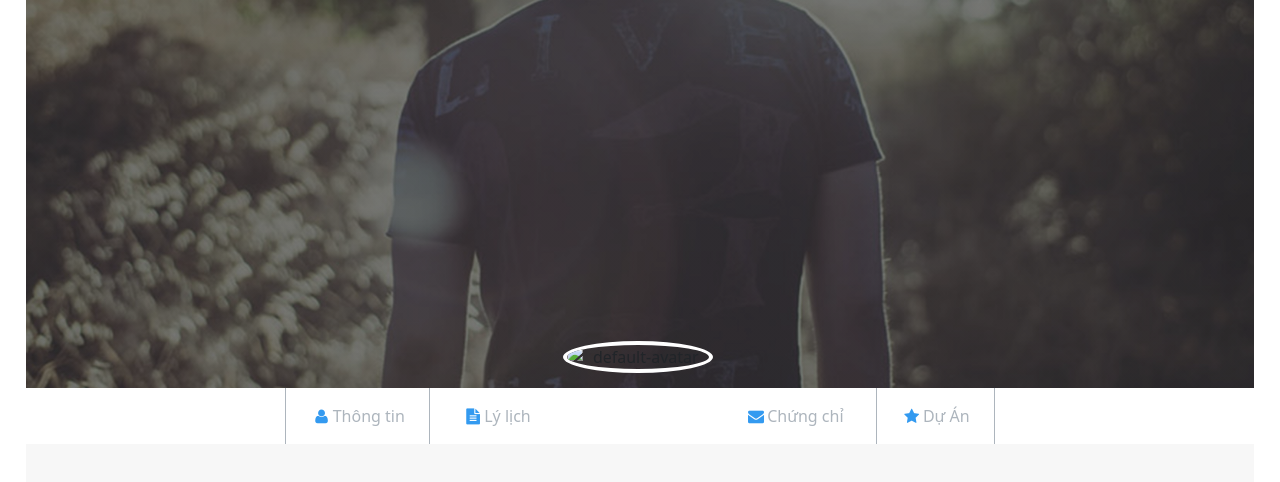
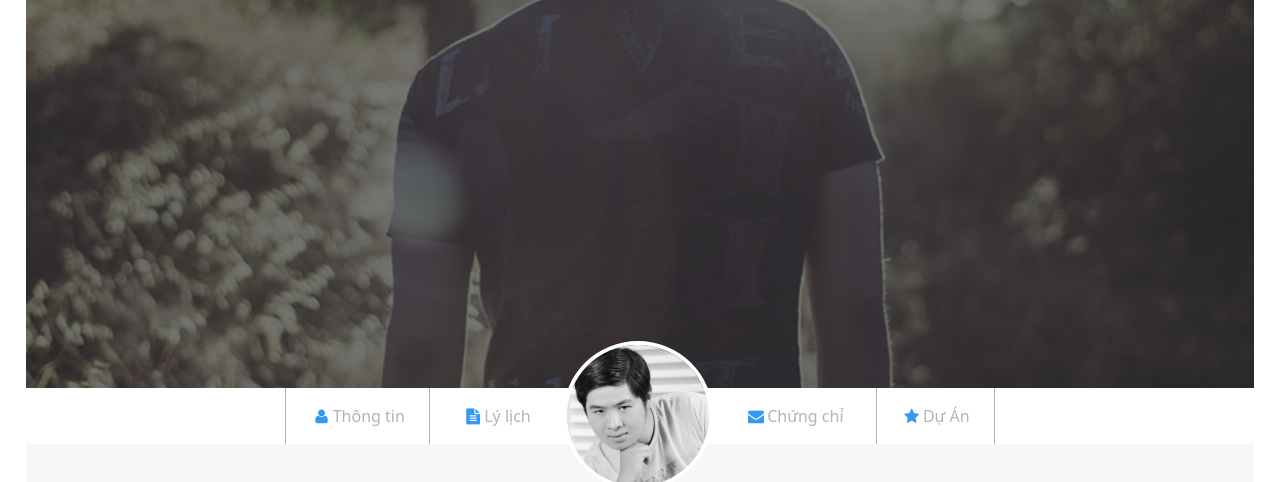
Before and after one commit to NNTRI/DigitalCV, a plain HTML site: page index.html in a window 1280 px wide. Shown: the part 172-654 px from the top of the page. Drawn offline with nearby package versions, Linux system fonts and the light colour scheme; the site is published under a folder, as on GitHub Pages, so addresses that start at the root find nothing.

Commit message:
Update index.html

```diff
--- a/index.html
+++ b/index.html
@@ -36,7 +36,7 @@
         <span class="menu-empty"></span>
         <span class="avatar-img"
           ><img
-            src="/images/avatar.jpg"
+            src="./images/avatar.jpg"
             class="img-fluid rounded-circle mx-auto d-block border border-4 border-white"
             alt="default-avatar"
         /></span>
```
